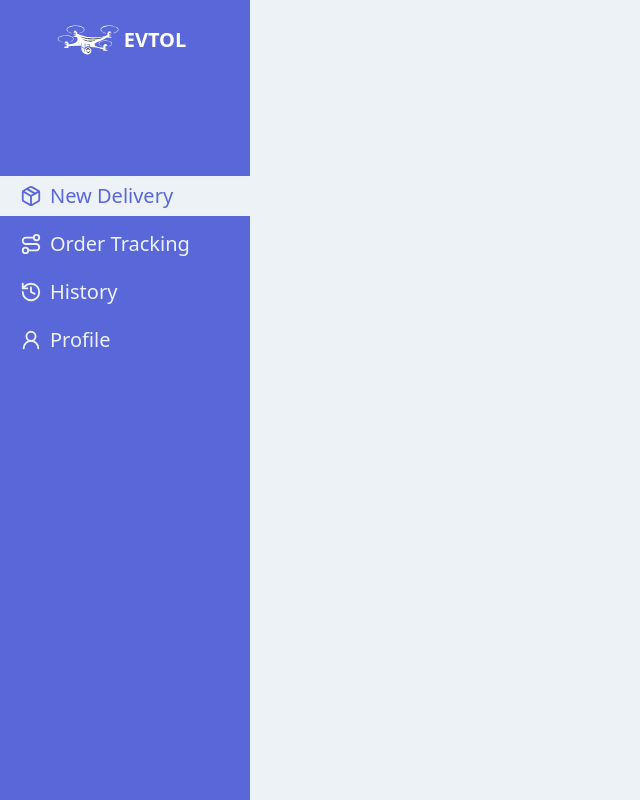
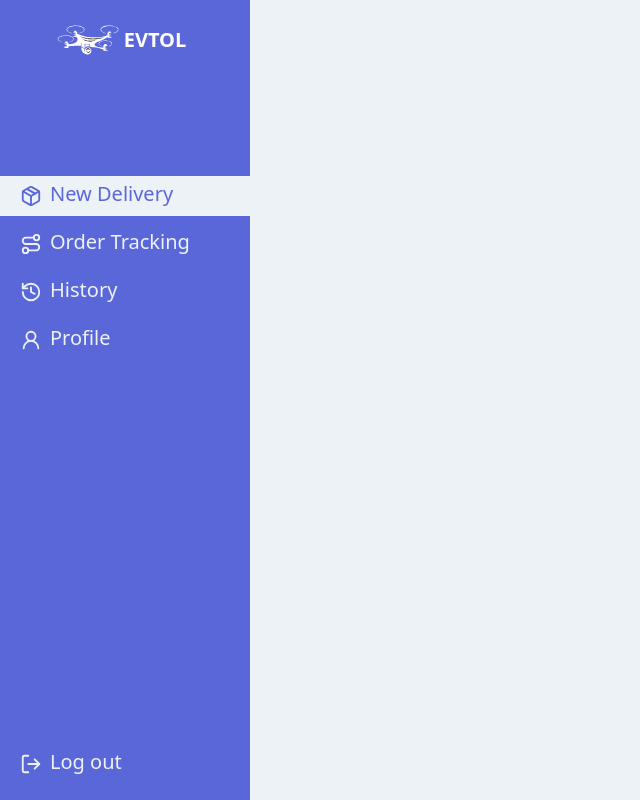
Before and after one commit to Uchenna99/Evtol-Delivery, a React (Vite) app: page /dashboard in a window 1280 px wide. Shown: the whole page, without its empty margins (0-640 px from the left). Built offline with nearby package versions, Linux system fonts and the light colour scheme.

Commit message:
building dashboard side bar done

```diff
--- a/src/components/DashOption.tsx
+++ b/src/components/DashOption.tsx
@@ -34,7 +34,7 @@ const DashOption = ({ title, selectedOption, onClick }:Props) => {
             /> : null
         }
 
-        <p className={`text-xl font-medium ${selectedOption === title? 'text-primary':'text-background'}`}>
+        <p className={`text-xl font-medium mb-1 ${selectedOption === title? 'text-primary':'text-background'}`}>
             {title}
         </p>
     </div>
--- /dev/null
+++ b/src/components/LogoutOption.tsx
@@ -0,0 +1,24 @@
+import { LogOut } from "lucide-react";
+
+interface Props {
+    onLogout: ()=>void;
+}
+
+const LogoutOption = ({ onLogout }:Props) => {
+  return (
+    <div className={`w-full h-10 px-5 flex items-center gap-2 cursor-pointer text-background hover:bg-accent transition-all duration-200`}
+        onClick={onLogout}>
+
+        <LogOut
+            size={22}
+        />
+
+        <p className={`text-xl font-medium text-background mb-1`}>
+            Log out
+        </p>
+
+    </div>
+  )
+}
+
+export default LogoutOption;
--- a/src/pages/Dashboard.tsx
+++ b/src/pages/Dashboard.tsx
@@ -1,16 +1,19 @@
 import { useState } from "react"
 import logo1 from "../assets/images/logo_white.svg"
 import DashOption from "../components/DashOption"
+import LogoutOption from "../components/LogoutOption";
 
 
 const Dashboard = () => {
     const [selectedOption, setSelectedOption] = useState<string>('New Delivery');
 
+    const handleLogout = ()=>{};
+
   return (
     <>
         <div className="w-full h-screen bg-background flex ">
 
-            <div className="w-[250px] h-full bg-primary flex flex-col items-center pt-4">
+            <div className="w-[250px] h-full bg-primary flex flex-col items-center justify-between pt-4 pb-4">
 
                 <div className="w-full flex flex-col items-center gap-28">
                     <div className="flex items-center gap-3 cursor-pointer hover:scale-110 transition-all duration-200">
@@ -29,7 +32,11 @@ const Dashboard = () => {
                         <DashOption title="History" selectedOption={selectedOption} onClick={(title)=> setSelectedOption(title)}/>
                         <DashOption title="Profile" selectedOption={selectedOption} onClick={(title)=> setSelectedOption(title)}/>
                     </div>
+
                 </div>
+
+
+                <LogoutOption onLogout={handleLogout}/>
 
             </div>
 
```
